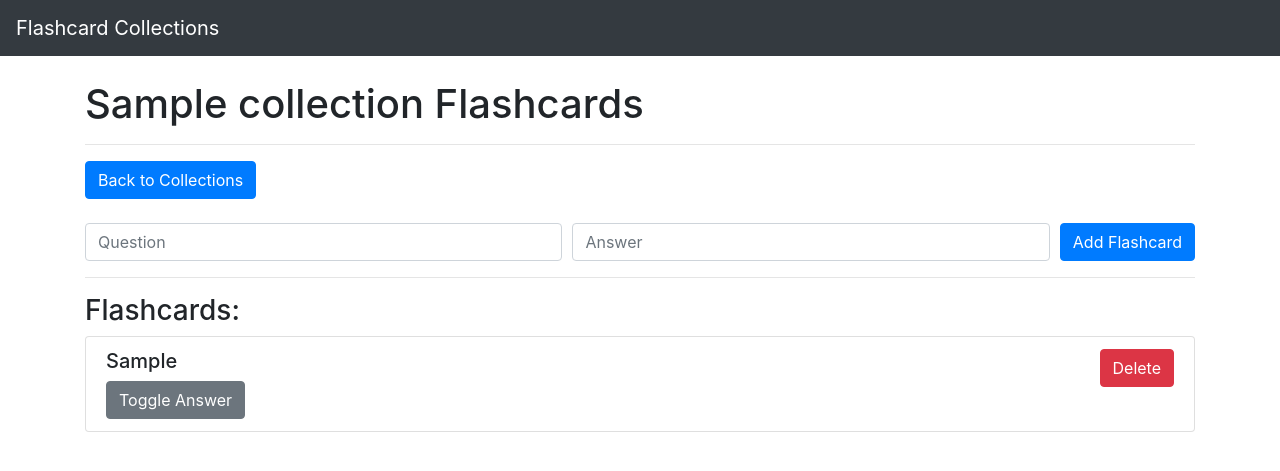
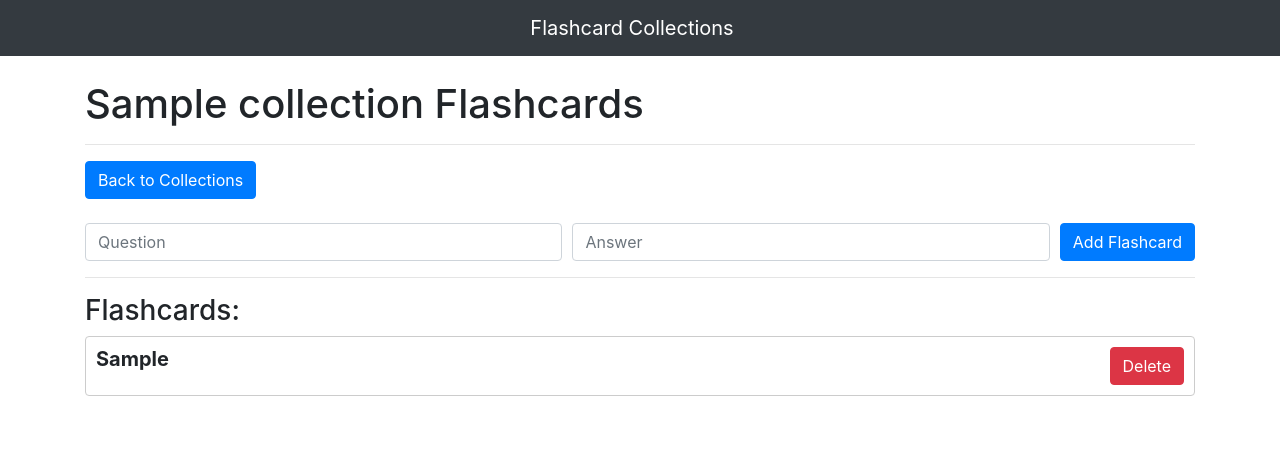
Before and after one commit to f0ti/flashcards, a Flask app: page /collection/1/flashcards in a window 1280 px wide. Shown: the top 471 px of the page. Run offline with Flask 3, Linux system fonts and the light colour scheme; tables that the repository leaves empty hold one stand-in row (values such as "Sample post"); some libraries are stand-ins or nearby versions.

Commit message:
UI fixes

```diff
--- a/app.py
+++ b/app.py
@@ -10,8 +10,8 @@ from dotenv import load_dotenv
 load_dotenv()
 
 app = Flask(__name__)
-app.config['SQLALCHEMY_DATABASE_URI'] = os.environ.get('SQLALCHEMY_DATABASE_URI')  # external render database
-# app.config['SQLALCHEMY_DATABASE_URI'] = os.environ.get('LOCALHOST_DATABASE_URI')  # local database
+# app.config['SQLALCHEMY_DATABASE_URI'] = os.environ.get('SQLALCHEMY_DATABASE_URI')  # external render database
+app.config['SQLALCHEMY_DATABASE_URI'] = os.environ.get('LOCALHOST_DATABASE_URI')  # local database
 app.secret_key = 'gaye'
 
 db = SQLAlchemy(app)
--- a/templates/flashcards.html
+++ b/templates/flashcards.html
@@ -6,13 +6,30 @@
     <title>{{ collection.name }} Flashcards</title>
     <link rel="stylesheet" href="https://stackpath.bootstrapcdn.com/bootstrap/4.5.0/css/bootstrap.min.css">
     <style>
+        body {
+            font-family: -apple-system, BlinkMacSystemFont, Segoe UI, Roboto, Oxygen, Ubuntu, Cantarell, Fira Sans, Droid Sans, Helvetica Neue, sans-serif;
+        }
+
         .flashcard-answer {
             display: none;
+        }
+
+        .flashcard-item {
+            margin-bottom: 10px;
+            background-color: #fff;
+            border: 1px solid #ccc;
+            border-radius: 5px;
+            padding: 10px;
+            cursor: pointer;
+        }
+
+        .flashcard-item:hover {
+            background-color: #f5f5f5;
         }
     </style>
 </head>
 <body>
-    <nav class="navbar navbar-expand navbar-dark bg-dark">
+    <nav class="navbar navbar-expand-lg navbar-dark bg-dark justify-content-center">
         <a class="navbar-brand" href="{{ url_for('index') }}">Flashcard Collections</a>
     </nav>
 
@@ -38,14 +55,13 @@
         <hr>
         <h3>Flashcards:</h3>
         {% if collection.flashcards %}
-            <ul class="list-group">
+            <div class="list-group">
                 {% for flashcard in collection.flashcards %}
-                    <li class="list-group-item">
+                    <div class="list-group-item flashcard-item" onclick="toggleAnswer(this)">
                         <div class="d-flex justify-content-between">
                             <div>
-                                <h5>{{ flashcard.front }}</h5>
+                                <h5><b>{{ flashcard.front }}</b></h5>
                                 <p class="flashcard-answer">{{ flashcard.back }}</p>
-                                <button class="btn btn-secondary toggle-answer-btn">Toggle Answer</button>
                             </div>
                             <div>
                                 <form class="d-inline" action="{{ url_for('delete_flashcard', collection_id=collection.id, flashcard_id=flashcard.id) }}" method="post">
@@ -53,9 +69,9 @@
                                 </form>
                             </div>
                         </div>
-                    </li>
+                    </div>
                 {% endfor %}
-            </ul>
+            </div>
         {% else %}
             <p>No flashcards found.</p>
         {% endif %}
@@ -64,11 +80,10 @@
     <script src="https://code.jquery.com/jquery-3.5.1.slim.min.js"></script>
     <script src="https://stackpath.bootstrapcdn.com/bootstrap/4.5.0/js/bootstrap.min.js"></script>
     <script>
-        $(document).ready(function() {
-            $('.toggle-answer-btn').click(function() {
-                $(this).siblings('.flashcard-answer').toggle();
-            });
-        });
+        function toggleAnswer(element) {
+            const answer = element.querySelector('.flashcard-answer');
+            answer.style.display = answer.style.display === 'none' ? 'block' : 'none';
+        }
     </script>
 </body>
 </html>
```
Also changed, not shown: templates/add_collection.html (+7 -1 lines), templates/create_collection.html (deleted, +0 -14 lines), templates/edit_collection.html (+6 -1 lines), templates/index.html (+9 -15 lines), templates/page.html (+6 -1 lines).
